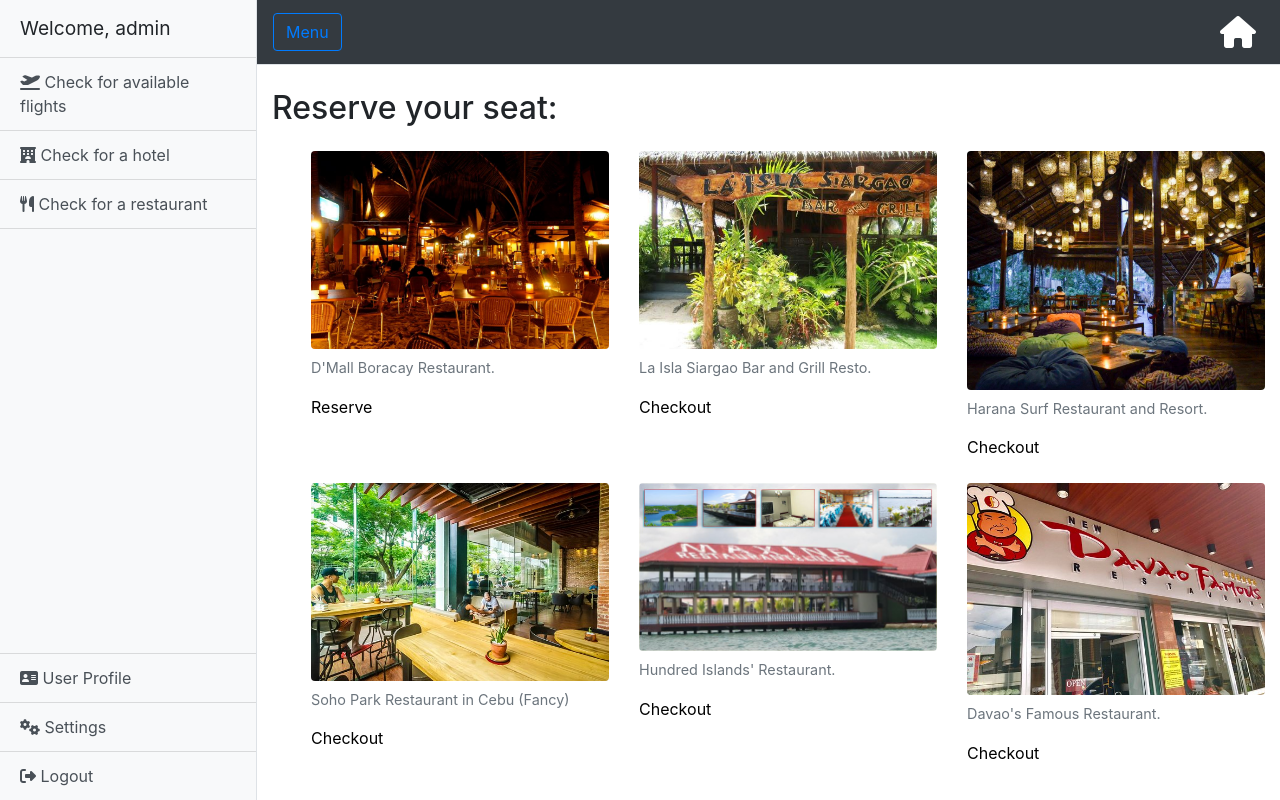
After one commit to darkvaderXD2014/flight-booking, a Django app: page /home/restaurant/ in a window 1280 px wide. The commit adds this page. Run offline with Django 3.2, Linux system fonts and the light colour scheme; a user stored in the database is signed in; some libraries are stand-ins or nearby versions.

Commit message:
added restaurant page

```diff
--- a/home/urls.py
+++ b/home/urls.py
@@ -7,4 +7,5 @@
     path('settings/', views.settings, name='settings'),
     path('flights/', views.flights, name='flights'),
     path('hotels/', views.hotels, name='hotels'),
+    path('restaurant/', views.resto, name='restaurant'),
 ]
--- a/home/views.py
+++ b/home/views.py
@@ -6,6 +6,9 @@
 
 from .forms import EditProfileForm
 
+@login_required(login_url='/')
+def resto(request):
+    return render(request, "restaurant.html", {})
 
 @login_required(login_url='/')
 def hotels(request):
--- a/templates/navbar.html
+++ b/templates/navbar.html
@@ -1,4 +1,15 @@
 {% load static %}
 <nav class="navbar navbar-expand-lg navbar-dark bg-dark border-bottom">
-    <button class="btn btn-outline-primary ml-auto" id="menu-toggle">Menu</button>
+    <button class="btn btn-outline-primary" id="menu-toggle">Menu</button>
+    <button class="navbar-toggler" type="button" data-toggle="collapse" data-target="#navbarSupportedContent" aria-controls="navbarSupportedContent" aria-expanded="false" aria-label="Toggle navigation">
+        <span class="navbar-toggler-icon"></span>
+      </button>
+
+      <div class="collapse navbar-collapse" id="navbarSupportedContent">
+        <ul class="navbar-nav ml-auto mt-2 mt-lg-0">
+          <li class="nav-item active">
+            <a class="nav-link" href="{% url 'home' %}" title="Go to homepage."><i class="fas fa-home fa-2x"></i><span class="sr-only">Home</span></a>
+          </li>
+        </ul>
+      </div>
 </nav>
--- /dev/null
+++ b/templates/restaurant.html
@@ -0,0 +1,59 @@
+{% extends 'base2.html' %}
+{% load static %}
+{% block title %}Restaurants{% endblock %}
+{% block content %}
+<div class="container-fluid">
+    <h2 class="mt-4">Reserve your seat:</h2>
+    <div class="row ml-4 mt-4">
+        <div class="col-sm">
+            <figure class="figure">
+                <img src="{% static 'img/resto/d_mall_boracay.jpg' %}" class="figure-img img-fluid rounded" alt="Boracay Restaurant">
+                <figcaption class="figure-caption">D'Mall Boracay Restaurant.</figcaption>
+            </figure>
+            <a href="#">Reserve</a>
+        </div>
+        <div class="col-sm">
+            <figure class="figure">
+                <img src="{% static 'img/resto/la_isla_siargao.jpg' %}" class="figure-img img-fluid rounded" alt="Boracay">
+                <figcaption class="figure-caption">La Isla Siargao Bar and Grill Resto.</figcaption>
+            </figure>
+            <a href="#">Checkout</a>
+        </div>
+        <div class="col-sm">
+            <figure class="figure">
+                <img src="{% static 'img/resto/harana_surf.jpg' %}" class="figure-img img-fluid rounded" alt="Boracay">
+                <figcaption class="figure-caption">Harana Surf Restaurant and Resort.</figcaption>
+            </figure>
+            <a href="#">Checkout</a>
+        </div>
+    </div>
+    <div class="row ml-4 mt-4">
+        <div class="col-sm">
+            <figure class="figure">
+                <img src="{% static 'img/resto/soho_park_cebu.jpg' %}" class="figure-img img-fluid rounded" alt="Boracay">
+                <figcaption class="figure-caption">Soho Park Restaurant in Cebu (Fancy)</figcaption>
+            </figure>
+            <a href="#">Checkout</a>
+        </div>
+        <div class="col-sm">
+            <figure class="figure">
+                <img src="{% static 'img/resto/maxine_hundred_island.jpg' %}" class="figure-img img-fluid rounded" alt="Boracay">
+                <figcaption class="figure-caption">Hundred Islands' Restaurant.</figcaption>
+            </figure>
+            <a href="#">Checkout</a>
+        </div>
+        <div class="col-sm">
+            <figure class="figure">
+                <img src="{% static 'img/resto/davao_restaurant.jpg' %}" class="figure-img img-fluid rounded" alt="Boracay">
+                <figcaption class="figure-caption">Davao's Famous Restaurant.</figcaption>
+            </figure>
+            <a href="#">Checkout</a>
+        </div>
+    </div>
+
+
+</div>
+
+<!-- Menu toggle script -->
+
+{% endblock %}
--- a/templates/sidebar.html
+++ b/templates/sidebar.html
@@ -10,7 +10,7 @@
     <div class="list-group list-group-flush">
       <a href="{% url 'flights' %}" class="list-group-item list-group-item-action bg-light"><i class="fas fa-plane-departure"></i>  Check for available flights</a>
       <a href="{% url 'hotels' %}" class="list-group-item list-group-item-action bg-light"><i class="fas fa-hotel"></i>  Check for a hotel</a>
-      <a href="#" class="list-group-item list-group-item-action bg-light"><i class="fas fa-utensils"></i>  Check for a restaurant</a>
+      <a href="{% url 'restaurant' %}" class="list-group-item list-group-item-action bg-light"><i class="fas fa-utensils"></i>  Check for a restaurant</a>
     </div>
     <div id="list-group-bottom" class="list-group list-group-flush">
       <a href="{% url 'profile' %}" class="list-group-item list-group-item-action bg-light"><i class="fas fa-address-card"></i>  User Profile</a>
```
Also changed, not shown: assets/img/resto/d_mall_boracay.jpg (added), assets/img/resto/davao_restaurant.jpg (added), assets/img/resto/harana_surf.jpg (added), assets/img/resto/la_isla_siargao.jpg (added), assets/img/resto/maxine_hundred_island.jpg (added), assets/img/resto/soho_park_cebu.jpg (added), db.sqlite3.
